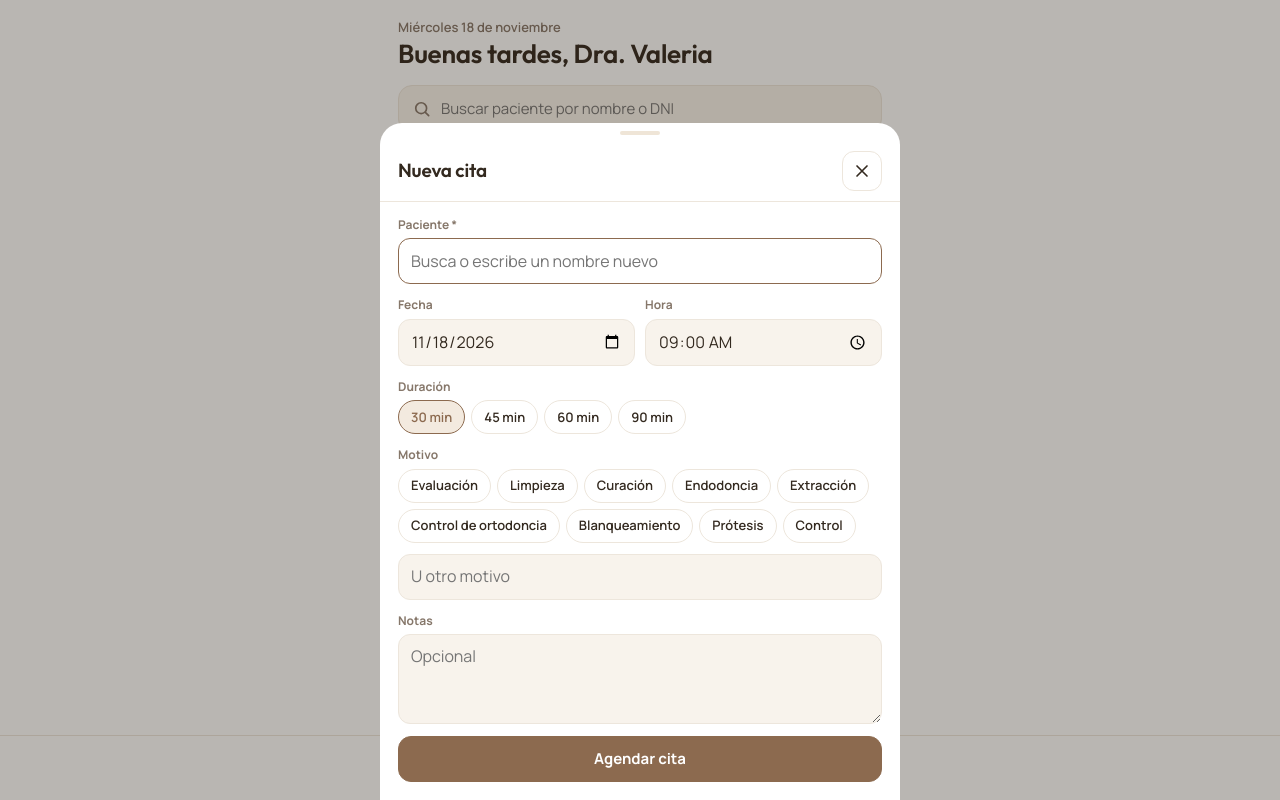
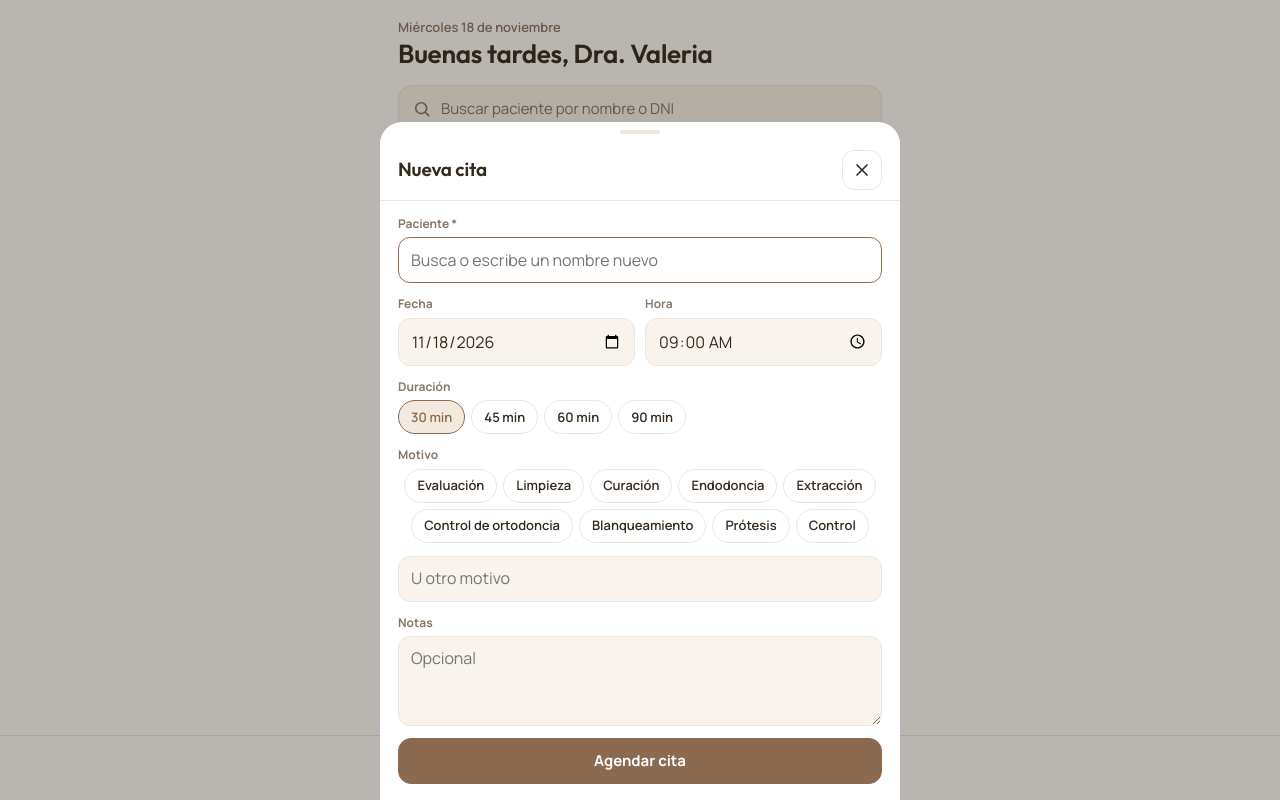
Before and after one commit to ElvisLG06/OdontoVale, a plain HTML site: page index.html in a window 1280 px wide. Both pictures are taken after a click on the button "Nueva cita". Drawn offline with nearby package versions, Linux system fonts and the light colour scheme.

Commit message:
Ventanas fijas sin arrastre lateral ni rebote, fecha y hora dentro de la pantalla, motivos centrados
Co-Authored-By: Claude Opus 5.5 <noreply@anthropic.com>
Claude-Session: https://claude.ai/code/session_0189FzbvKLZmv9uqEwp4RiVQ

```diff
--- a/index.html
+++ b/index.html
@@ -85,6 +85,7 @@ html{background:#F8F3EC}
 html{min-height:100%;margin:0}
 html.listo{background:#FFFFFF}
 body{min-height:100%;margin:0}
+html,body{overflow-x:clip}
 body{background:var(--bg);color:var(--ink);font-family:var(--body);font-size:15px;line-height:1.45;-webkit-font-smoothing:antialiased}
 button,input,select,textarea{font:inherit;color:inherit}
 button{cursor:pointer}
@@ -277,10 +278,12 @@ a.btn{text-decoration:none;color:var(--ink)}
 
 /* hojas */
 .scrim{position:fixed;inset:0;background:rgba(40,28,18,.32);z-index:50;display:flex;align-items:flex-end;justify-content:center;animation:fade .18s ease}
-.sheet{background:var(--bg);width:100%;max-width:520px;max-height:92%;border-radius:22px 22px 0 0;display:flex;flex-direction:column;animation:up .22s ease}
+.scrim{overscroll-behavior:none;touch-action:none}
+.sheet{background:var(--bg);width:100%;max-width:520px;max-height:92%;overflow:hidden;border-radius:22px 22px 0 0;display:flex;flex-direction:column;animation:up .22s ease}
 .sheet .hd{display:flex;align-items:center;justify-content:space-between;padding:16px 18px 10px;border-bottom:1px solid var(--line)}
 .sheet .hd h2{font-size:19px}
-.sheet .bd{padding:14px 18px calc(env(safe-area-inset-bottom) + 18px);overflow-y:auto}
+.sheet .bd{padding:14px 18px max(16px, env(safe-area-inset-bottom));overflow-y:auto;overflow-x:hidden;overscroll-behavior:contain;touch-action:pan-y;-webkit-overflow-scrolling:touch}
+.sheet .bd > *:last-child{margin-bottom:0}
 .grab{width:40px;height:4px;border-radius:4px;background:var(--beige);margin:8px auto 0}
 @keyframes up{from{transform:translateY(40px);opacity:.4}to{transform:none;opacity:1}}
 @keyframes fade{from{opacity:0}to{opacity:1}}
@@ -294,7 +297,10 @@ a.btn{text-decoration:none;color:var(--ink)}
 .delbtn{color:var(--warn);font-size:13px;padding:6px 0;align-self:center;text-decoration:underline;text-underline-offset:3px}
 form .f{display:flex;flex-direction:column;gap:5px;margin-bottom:12px}
 form .f.resalta input{border-color:var(--accent);background:var(--accent-soft)}
-form .two{display:grid;grid-template-columns:1fr 1fr;gap:10px}
+form .two{display:grid;grid-template-columns:minmax(0,1fr) minmax(0,1fr);gap:10px}
+form .two > *{min-width:0}
+input[type=date],input[type=time]{-webkit-appearance:none;appearance:none;display:block;min-width:0;max-width:100%;text-align:left;line-height:24px}
+input[type=date]::-webkit-date-and-time-value,input[type=time]::-webkit-date-and-time-value{text-align:left;margin:0}
 label{font-size:12px;font-weight:700;color:var(--muted)}
 input[type=text],input[type=tel],input[type=email],input[type=date],input[type=time],input[type=number],input:not([type]),select,textarea{width:100%;min-height:46px;border:1px solid var(--line);border-radius:12px;background:var(--sand);padding:10px 12px;font-size:16px}
 textarea{min-height:90px;resize:vertical}
@@ -344,7 +350,7 @@ setTimeout(function(){s.classList.add("out");document.documentElement.classList.
 <script src="https://cdnjs.cloudflare.com/ajax/libs/jspdf/2.5.1/jspdf.umd.min.js" defer></script>
 <script>
 /* Actualización automática: al abrir o volver a la app, si hay una versión nueva se recarga sola */
-const APP_VERSION = "2026.11.18-1025";
+const APP_VERSION = "2026.11.18-1040";
 let recargaPendiente = false;
 async function buscarActualizacion(){
   if (!/^https?:$/.test(location.protocol) || (window.claude && typeof window.claude.use === "function")) return;
@@ -818,6 +824,17 @@ function openSheet(title, body, onMount){
   sheetEl.addEventListener("click", e => { if (e.target === sheetEl || e.target.closest("[data-close]")) closeSheet(); });
   document.body.appendChild(sheetEl);
   document.body.style.overflow = "hidden";
+  // solo se desliza el contenido, en vertical y dentro de sus límites
+  let x0 = 0, y0 = 0;
+  sheetEl.addEventListener("touchstart", e => { x0 = e.touches[0].clientX; y0 = e.touches[0].clientY; }, {passive:true});
+  sheetEl.addEventListener("touchmove", e => {
+    if (e.touches.length > 1) { e.preventDefault(); return; }
+    const dx = e.touches[0].clientX - x0, dy = e.touches[0].clientY - y0;
+    const bd = e.target.closest(".bd");
+    if (Math.abs(dx) > Math.abs(dy)) { e.preventDefault(); return; }
+    if (!bd || bd.scrollHeight <= bd.clientHeight + 1) { e.preventDefault(); return; }
+    if ((bd.scrollTop <= 0 && dy > 0) || (bd.scrollTop + bd.clientHeight >= bd.scrollHeight - 1 && dy < 0)) e.preventDefault();
+  }, {passive:false});
   onMount && onMount($(".bd", sheetEl));
 }
 function closeSheet(){ if (sheetEl){ sheetEl.remove(); sheetEl = null; document.body.style.overflow = ""; if (recargaPendiente) location.reload(); } }
@@ -869,7 +886,7 @@ function formCita(opts={}){
     <div class="f"><label for="cf-pq">Paciente *</label><div id="cf-pick">${picker()}</div></div>
     <div class="two"><div class="f"><label for="cf-fecha">Fecha</label><input id="cf-fecha" type="date" value="${esc(c.fecha)}"></div><div class="f"><label for="cf-hora">Hora</label><input id="cf-hora" type="time" step="900" value="${esc(c.hora)}"></div></div>
     <div class="f"><label>Duración</label><div class="chips" id="cf-dur">${[30,45,60,90].map(d=>`<button type="button" class="chip ${+c.duracion===d?"on":""}" data-d="${d}">${d} min</button>`).join("")}</div></div>
-    <div class="f"><label for="cf-motivo">Motivo</label><div class="chips" id="cf-mots" style="margin-bottom:6px">${MOTIVOS.map(m=>`<button type="button" class="chip ${c.motivo===m?"on":""}" data-m="${m}">${m}</button>`).join("")}</div><input id="cf-motivo" value="${esc(c.motivo)}" placeholder="U otro motivo"></div>
+    <div class="f"><label for="cf-motivo">Motivo</label><div class="chips" id="cf-mots" style="margin-bottom:8px;justify-content:center">${MOTIVOS.map(m=>`<button type="button" class="chip ${c.motivo===m?"on":""}" data-m="${m}">${m}</button>`).join("")}</div><input id="cf-motivo" value="${esc(c.motivo)}" placeholder="U otro motivo"></div>
     <div class="f"><label for="cf-notas">Notas</label><textarea id="cf-notas" placeholder="Opcional">${esc(c.notas||"")}</textarea></div>
     <button class="btn primary block" type="submit">${opts.id?"Guardar cambios":"Agendar cita"}</button></form>`, bd => {
       let dur = +c.duracion || 30;
@@ -1174,7 +1191,7 @@ function gcTarjeta(){
     const pend = gcPendientes();
     body = `<div class="sub" style="margin-bottom:10px">Conectado${GC.estado.email ? " a <b>" + esc(GC.estado.email) + "</b>" : ""}<br>${GC.syncing ? "Sincronizando…" : pend ? `${pend} ${pend===1?"cambio pendiente":"cambios pendientes"} de enviar` : GC.estado.ultima ? "Al día · última sincronización " + hace(GC.estado.ultima) : "Listo"}</div>
       ${GC.error ? `<div class="notice" style="margin-bottom:10px">${esc(GC.error)}</div>` : ""}
-      ${GC.estado.colorErr ? `<div class="notice" style="margin-bottom:10px">Google no aceptó el cambio de color (${esc(GC.estado.colorErr)}).</div>` : GC.estado.color === GCAL_COLOR.backgroundColor ? `<div class="sub" style="font-size:12px;margin:-4px 0 10px">Color crema aplicado. Si en Google Calendar aún se ve de otro color, recarga la página.</div>` : ""}
+      ${GC.estado.colorErr ? `<div class="notice" style="margin-bottom:10px">Google no aceptó el cambio de color (${esc(GC.estado.colorErr)}).</div>` : ""}
       ${GC.estado.color !== GCAL_COLOR.backgroundColor && !GC.estado.colorErr && !/calendarlist/.test(GC.estado.scopes || "") ? `<div class="notice" style="margin-bottom:10px">Para que el calendario use el color crema, toca <b>Desconectar</b> y luego <b>Conectar Google Calendar</b>, y acepta todos los permisos.</div>` : ""}
       <div class="btnrow">${gcTokenVivo() ? `<button class="btn sm soft" data-act="gcSync">Sincronizar ahora</button>` : `<button class="btn sm primary" data-act="gcRenovar">Continuar sincronizando</button>`}<button class="btn sm" data-act="gcDesconectar">Desconectar</button></div>
       ${gcTokenVivo() ? "" : `<div class="sub" style="font-size:12px;margin-top:8px">Google pide confirmar el permiso cada cierto tiempo. Toca “Continuar sincronizando”.</div>`}`;
--- a/version.json
+++ b/version.json
@@ -1 +1 @@
-{"version":"2026.11.18-1025"}
+{"version":"2026.11.18-1040"}
```
